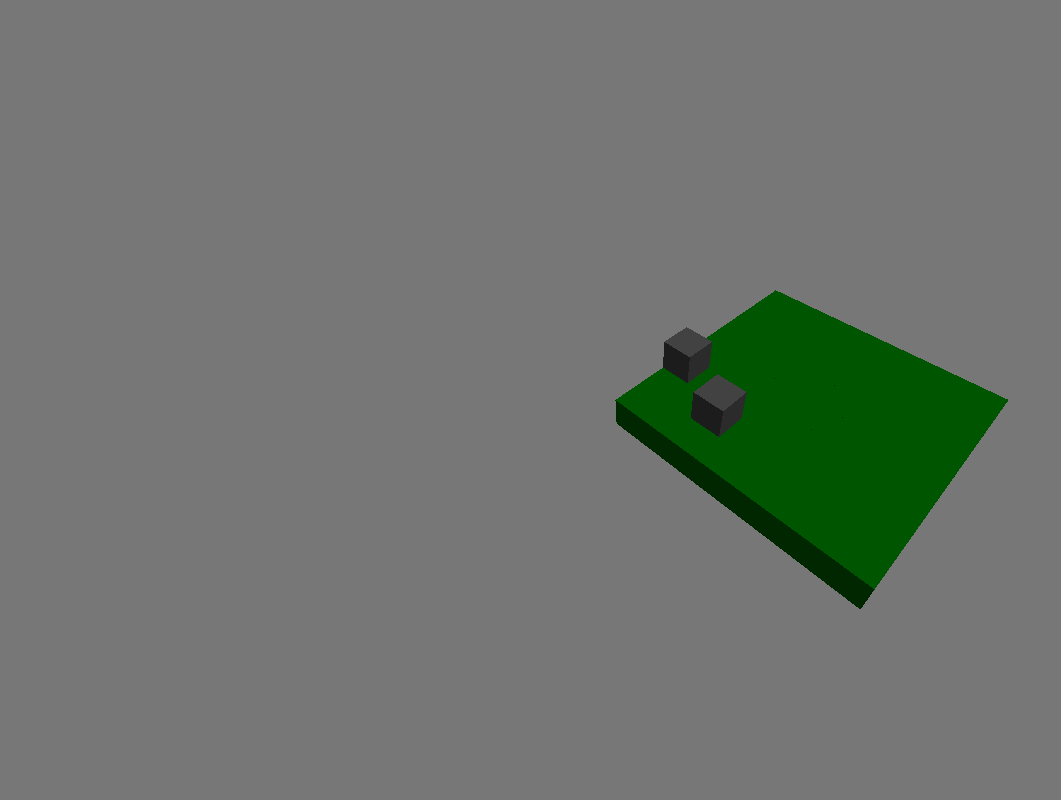
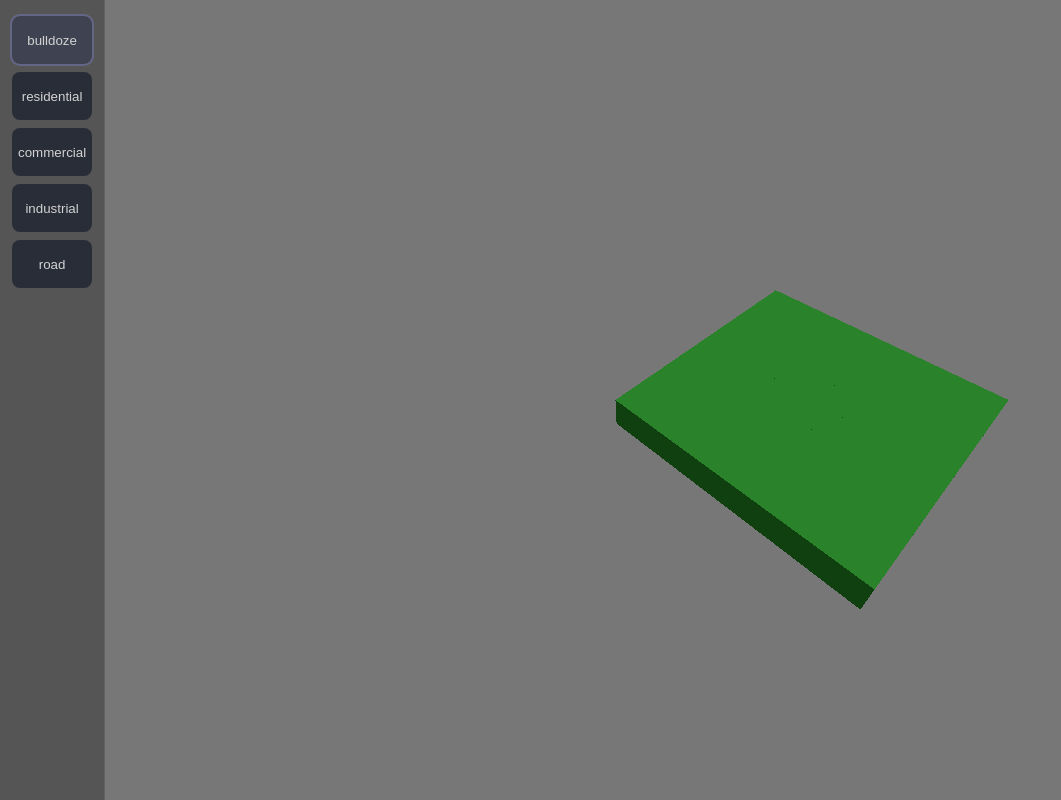
Before and after one commit to dnlnav/sim_city_clone, a SvelteKit app: page / in a window 1280 px wide. Shown: the whole page, without its empty margins (0-1061 px from the left). Built offline with nearby package versions, Linux system fonts and the light colour scheme.

Commit message:
add toolbar and assets

```diff
--- a/src/routes/+page.svelte
+++ b/src/routes/+page.svelte
@@ -1,9 +1,10 @@
 <script lang="ts">
 	import { onMount } from 'svelte';
 	import { createGame } from './game.svelte';
+	import Toolbar from './toolbar/Toolbar.svelte';
 
 	let gameWindow: HTMLElement | undefined = $state();
-	let game: ReturnType<typeof createGame>;
+	let game: ReturnType<typeof createGame> = $state();
 
 	onMount(() => {
 		if (!gameWindow) return;
@@ -19,6 +20,7 @@
 
 <div id="root-window">
 	<div id="render-target" bind:this={gameWindow}></div>
+	{#if game?.toolId}<Toolbar toolId={game.toolId} />{/if}
 </div>
 
 <style>
@@ -28,6 +30,7 @@
 	}
 	#root-window {
 		height: 100%;
+		position: relative;
 	}
 	#render-target {
 		height: 100%;
--- a/src/routes/assets.ts
+++ b/src/routes/assets.ts
@@ -1,47 +1,56 @@
-import { BoxGeometry, Mesh, MeshLambertMaterial, Object3D, type Object3DEventMap } from 'three';
+import { BoxGeometry, Mesh, MeshLambertMaterial, type Object3DEventMap } from 'three';
 
 export const ASSETS_IDS = {
 	grass: 'grass',
-	building_1: 'building_1',
-	building_2: 'building_2',
-	building_3: 'building_3'
+	road: 'road',
+	residential: 'residential',
+	commercial: 'commercial',
+	industrial: 'industrial'
 } as const;
 
 export type AssetType = keyof typeof ASSETS_IDS;
 
-export type MeshType = Mesh<BoxGeometry, MeshLambertMaterial, Object3DEventMap>;
+export type MeshType = Mesh<BoxGeometry, MeshLambertMaterial, Object3DEventMap> & {
+	userData: { id: AssetType; x: number; y: number };
+};
 
 const geometry = new BoxGeometry(1, 1, 1);
 const assets: { [K in AssetType]: (x: number, y: number) => MeshType } = {
 	grass: (x, y) => {
-		const material = new MeshLambertMaterial({ color: 0x009900 });
+		const material = new MeshLambertMaterial({ color: 0x339933 });
 		const mesh = new Mesh(geometry, material);
-		mesh.userData = { id: 'grass' };
+		mesh.userData = { id: 'grass', x, y };
 		mesh.position.set(x, -0.5, y);
-		return mesh;
+		return mesh as MeshType;
 	},
-	building_1: (x, y) => {
-		const material = new MeshLambertMaterial({ color: 0x777777 });
+	road: (x, y) => {
+		const material = new MeshLambertMaterial({ color: 0x444440 });
+		const mesh = new Mesh(geometry, material);
+		mesh.userData = { id: 'road', x, y };
+		mesh.scale.set(1, 0.1, 1);
+		mesh.position.set(x, 0.05, y);
+		return mesh as MeshType;
+	},
+	residential: (x, y) => {
+		const material = new MeshLambertMaterial({ color: 0x00ff00 });
 		const mesh = new Mesh(geometry, material);
 		mesh.position.set(x, 0.5, y);
-		mesh.userData = { id: 'building_1' };
-		return mesh;
+		mesh.userData = { id: 'residential', x, y };
+		return mesh as MeshType;
 	},
-	building_2: (x, y) => {
-		const material = new MeshLambertMaterial({ color: 0x777777 });
+	commercial: (x, y) => {
+		const material = new MeshLambertMaterial({ color: 0x0000ff });
 		const mesh = new Mesh(geometry, material);
-		mesh.scale.set(1, 2, 1);
-		mesh.position.set(x, 1, y);
-		mesh.userData = { id: 'building_2' };
-		return mesh;
+		mesh.position.set(x, 0.5, y);
+		mesh.userData = { id: 'commercial', x, y };
+		return mesh as MeshType;
 	},
-	building_3: (x, y) => {
-		const material = new MeshLambertMaterial({ color: 0x777777 });
+	industrial: (x, y) => {
+		const material = new MeshLambertMaterial({ color: 0xffff00 });
 		const mesh = new Mesh(geometry, material);
-		mesh.position.set(x, 1.5, y);
-		mesh.scale.set(1, 3, 1);
-		mesh.userData = { id: 'building_3' };
-		return mesh;
+		mesh.position.set(x, 0.5, y);
+		mesh.userData = { id: 'industrial', x, y };
+		return mesh as MeshType;
 	}
 };
 
--- a/src/routes/camera.svelte.ts
+++ b/src/routes/camera.svelte.ts
@@ -11,7 +11,7 @@ const CAMERA_ELEVATION_LIMITS = { min: 30, max: 90 } as const;
 
 const ROTATION_SENSITIVITY = 0.5;
 const ZOOM_SENSITIVITY = 0.02;
-const PAN_SENSITIVITY = -0.01;
+const PAN_SENSITIVITY = 0.03;
 
 const defaultMouseState = {
 	left: false,
--- a/src/routes/city.svelte.ts
+++ b/src/routes/city.svelte.ts
@@ -1,8 +1,8 @@
 import { map, range } from 'ramda';
-import { ASSETS_IDS, type AssetType } from './assets';
+import { type AssetType } from './assets';
 
-export type buildingValue = Exclude<AssetType, 'grass'>;
-export type terrainValue = Extract<AssetType, 'grass'>;
+export type buildingValue = Exclude<AssetType, ['grass', 'road']>;
+export type terrainValue = Extract<AssetType, 'grass' | 'road'>;
 
 export type tileType = {
 	x: number;
@@ -18,7 +18,7 @@ export const updateTiles = <T, K extends tileType>(
 ): T[][] => map(map(updateFunc), tileArray);
 
 export const createCity = (size: number) => {
-	let data = $state(
+	const data = $state(
 		range(0, size).map((columnNumber) =>
 			range(0, size).map(
 				(rowNumber): tileType => ({
@@ -31,27 +31,17 @@ export const createCity = (size: number) => {
 		)
 	);
 
-	const update = () => {
-		data = updateTiles(data, (tile): tileType => {
-			if (Math.random() > 0.01) return tile;
+	const update = () => {};
 
-			switch (tile.buildingId) {
-				case null:
-					return { ...tile, buildingId: ASSETS_IDS.building_1 };
-				case ASSETS_IDS.building_1:
-					return { ...tile, buildingId: ASSETS_IDS.building_2 };
-				case ASSETS_IDS.building_2:
-					return { ...tile, buildingId: ASSETS_IDS.building_3 };
-				default:
-					return tile;
-			}
-		});
+	const updateTile = (x: number, y: number, newObject: Partial<tileType>) => {
+		data[x][y] = { ...data[x][y], ...newObject };
 	};
 
 	return {
 		get data() {
 			return data;
 		},
-		update
+		update,
+		updateTile
 	};
 };
--- a/src/routes/game.svelte.ts
+++ b/src/routes/game.svelte.ts
@@ -1,11 +1,26 @@
 import { createCity } from './city.svelte';
 import { createScene } from './scene.svelte';
+import { createToolbarId } from './toolbar/toolbarState.svelte';
 
 export const createGame = (gameWindow: HTMLElement) => {
+	const toolId = createToolbarId();
+
 	const newScene = createScene(gameWindow);
 	const city = createCity(8);
 	if (!newScene) return;
-	newScene.initialize(city);
+	newScene.initialize(city, (objectSelected) => {
+		const { x, y } = objectSelected.userData;
+		const tile = city.data[x][y];
+		console.log($state.snapshot(tile));
+
+		if (toolId.activeToolId === 'bulldoze') {
+			city.updateTile(x, y, { buildingId: null });
+			newScene.update(city);
+		} else if (!tile.buildingId) {
+			city.updateTile(x, y, { buildingId: toolId.activeToolId });
+			newScene.update(city);
+		}
+	});
 	const { onMouseDown, onMouseMove, onMouseUp } = newScene;
 
 	const update = () => {
@@ -19,6 +34,7 @@ export const createGame = (gameWindow: HTMLElement) => {
 
 	return {
 		update,
+		toolId,
 		onMouseDown,
 		onMouseMove,
 		onMouseUp
--- a/src/routes/scene.svelte.ts
+++ b/src/routes/scene.svelte.ts
@@ -9,12 +9,14 @@ type renderParamsType = {
 	camera: ReturnType<typeof createCamera>;
 };
 
+type onObjectSelectedType = (objectSelected: MeshType) => void;
+
 const setupLights = (scene: THREE.Scene) => {
 	const lights = [
-		new THREE.AmbientLight(0xffffff, 0.2),
-		new THREE.DirectionalLight(0xffffff, 0.3),
-		new THREE.DirectionalLight(0xffffff, 0.3),
-		new THREE.DirectionalLight(0xffffff, 0.3)
+		new THREE.AmbientLight(0xffffff, 0.5),
+		new THREE.DirectionalLight(0xffffff, 0.7),
+		new THREE.DirectionalLight(0xffffff, 0.7),
+		new THREE.DirectionalLight(0xffffff, 0.7)
 	];
 
 	lights[1].position.set(0, 1, 0);
@@ -51,8 +53,9 @@ export function createScene(gameWindow: HTMLElement) {
 	let selectedObject: MeshType | undefined = undefined;
 	let terrain: (MeshType | undefined)[][] = $state([]);
 	let buildings: (MeshType | undefined)[][] = $state([]);
+	let onObjectSelected: onObjectSelectedType | null = $state(null);
 
-	const initialize = ({ data }: { data: cityType }) => {
+	const initialize = ({ data }: { data: cityType }, _onObjectSelected: onObjectSelectedType) => {
 		scene.clear();
 		terrain = updateTiles(data, ({ x, y }: tileType) => {
 			const terrainId = data[x][y].terrainId;
@@ -63,6 +66,7 @@ export function createScene(gameWindow: HTMLElement) {
 		});
 		setupLights(scene);
 		start({ scene, renderer, camera });
+		onObjectSelected = _onObjectSelected;
 	};
 
 	const update = ({ data }: { data: cityType }) => {
@@ -99,8 +103,11 @@ export function createScene(gameWindow: HTMLElement) {
 		if (!(intersections?.[0]?.object instanceof THREE.Mesh)) return;
 
 		if (selectedObject) selectedObject.material.emissive.setHex(0);
-		selectedObject = intersections[0].object;
+		selectedObject = intersections[0].object as MeshType;
+		if (!selectedObject) return;
 		selectedObject.material.emissive.setHex(0x555555);
+
+		onObjectSelected?.(selectedObject);
 	};
 
 	const onMouseUp = () => {
--- /dev/null
+++ b/src/routes/toolbar/Toolbar.svelte
@@ -0,0 +1,59 @@
+<script lang="ts">
+	import { buttons, type createToolbarId } from './toolbarState.svelte';
+
+	let { toolId }: { toolId: ReturnType<typeof createToolbarId> } = $props();
+	const { activeToolId, setActiveToolId } = $derived(toolId);
+</script>
+
+<div class="toolbar">
+	{#each buttons as button}
+		<button
+			class="ui-button"
+			class:selected={button === activeToolId}
+			onclick={() => setActiveToolId(button)}>{button}</button
+		>
+	{/each}
+</div>
+
+<style>
+	.toolbar {
+		background-color: #00000048;
+		padding: 12px;
+		position: absolute;
+		top: 0;
+		bottom: 0px;
+
+		box-shadow: 0px 0px 1px black;
+
+		display: flex;
+		flex-direction: column;
+		justify-content: flex-start;
+	}
+
+	.ui-button {
+		height: 48px;
+		width: auto;
+		margin: 4px 0;
+
+		transition: background-color 0.1s ease-in-out;
+
+		background-color: #1e2331cd;
+		border: none;
+		border-radius: 8px;
+
+		color: lightgray;
+
+		display: flex;
+		justify-content: center;
+		align-items: center;
+
+		&.selected {
+			background-color: #3a3f50d3;
+			outline: 2px solid rgb(101, 101, 135);
+		}
+
+		&:not(.selected):hover {
+			background-color: #121622d3;
+		}
+	}
+</style>
--- /dev/null
+++ b/src/routes/toolbar/toolbarState.svelte.ts
@@ -0,0 +1,17 @@
+export const buttons = ['bulldoze', 'residential', 'commercial', 'industrial', 'road'] as const;
+
+type ToolbarIdType = (typeof buttons)[number];
+type SetToolbarIdType = (tooltId: ToolbarIdType) => void;
+
+export function createToolbarId() {
+	let activeToolId: ToolbarIdType = $state('bulldoze');
+
+	const setActiveToolId: SetToolbarIdType = (tooltId) => (activeToolId = tooltId);
+
+	return {
+		get activeToolId() {
+			return activeToolId;
+		},
+		setActiveToolId
+	};
+}
```
